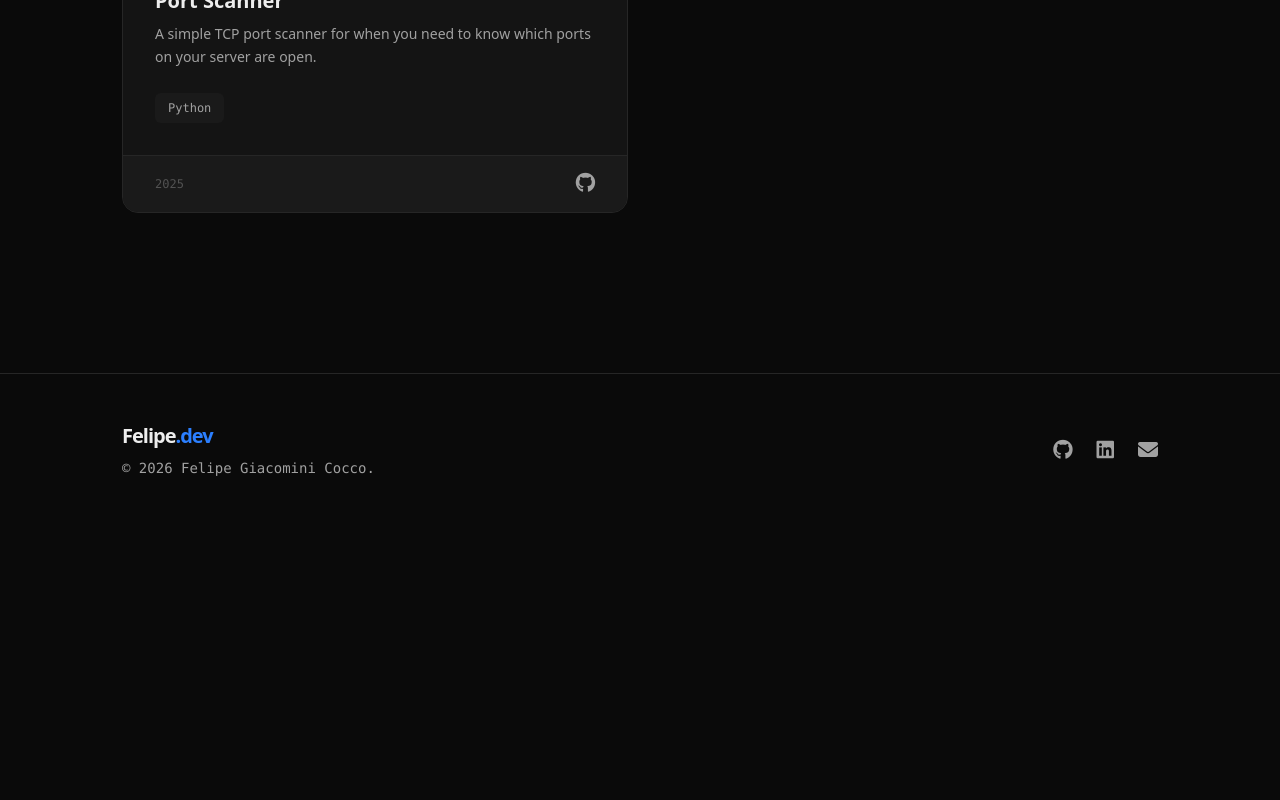
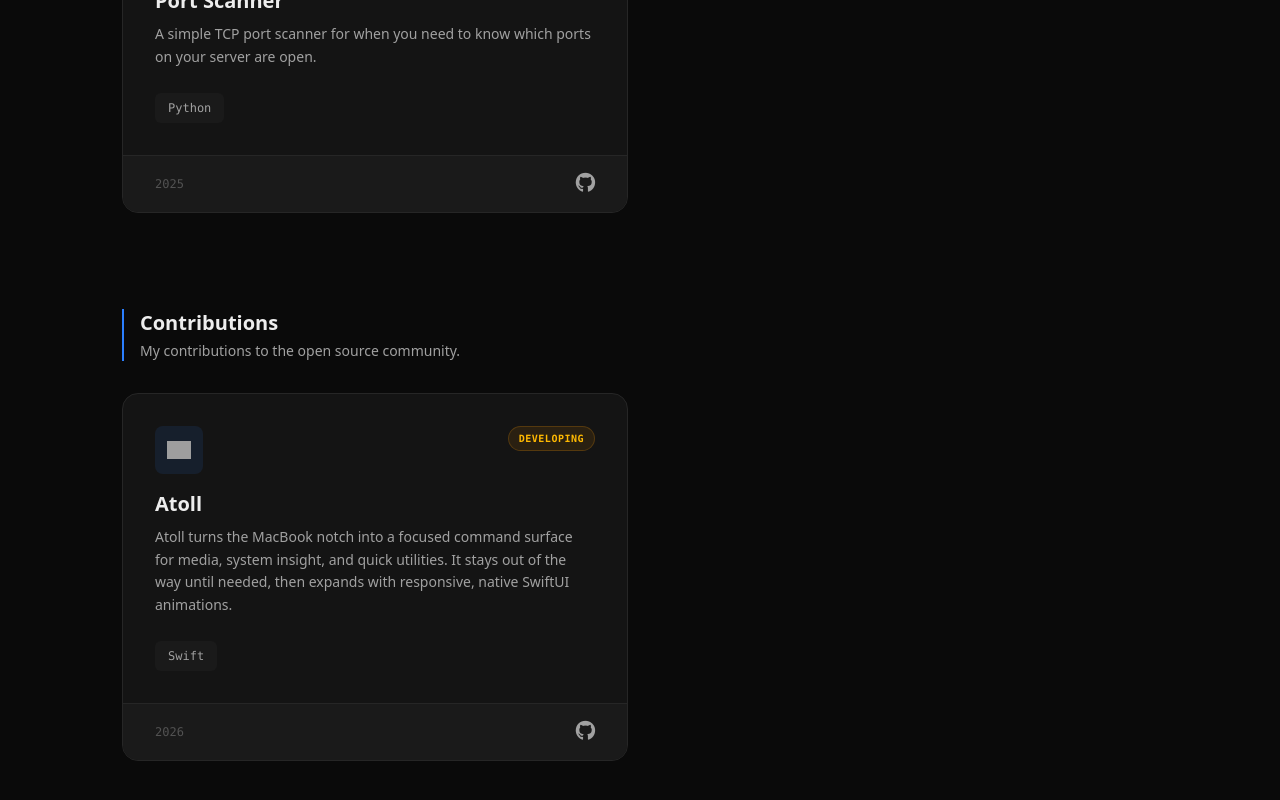
Before and after one commit to FeCocco/fecocco.github.io, a Next.js app: page /en in a window 1280 px wide. Shown: the part 3138-3938 px from the top of the page. Before the commit the page ends 3664 px from the top, so only its background shows below. Built offline with nearby package versions, Linux system fonts and the light colour scheme; grey boxes are pictures that could not be loaded.

Commit message:
Update: Add "Contributions" section to Projects with dynamic dictionary support and improve icon handling in `ProjetoCard`

```diff
--- a/src/components/sections/projects.jsx
+++ b/src/components/sections/projects.jsx
@@ -72,6 +72,23 @@ export default function Projects({dict}) {
                     status: dict.badges.concluded
                 }
             ]
+        },
+
+        {
+            id: "contribution",
+            title: dict.contributions.title,
+            description: dict.contributions.description,
+            projects: [
+                {
+                    icon: "https://github.com/Ebullioscopic/Atoll/blob/main/.github/assets/atoll-logo.png?raw=true",
+                    title: "Atoll",
+                    description: dict.contributions.atoll,
+                    techs: ["Swift"],
+                    data: "2026",
+                    githubUrl: "https://github.com/Ebullioscopic/Atoll.git",
+                    status: dict.badges.developing
+                }
+            ]
         }
     ];
 
--- a/src/components/ui/projetoCard.jsx
+++ b/src/components/ui/projetoCard.jsx
@@ -2,7 +2,12 @@ import TechBadge from "@/components/ui/TechBadge";
 import StatusBadge from "@/components/ui/StatusBadge";
 import { ExternalLink } from "lucide-react";
 
-export default function ProjetoCard({ icon: Icon, title, description, techs, data, githubUrl, deployUrl, status, dict }) {
+export default function ProjetoCard({ icon, title, description, techs, data, githubUrl, deployUrl, status, dict }) {
+
+    const isImageUrl = typeof icon === 'string';
+    let IconComponent;
+    IconComponent = icon;
+
     return (
         <div
             className="flex flex-col rounded-2xl border overflow-hidden transition-all group h-full hover:border-blue-500/30"
@@ -18,7 +23,17 @@ export default function ProjetoCard({ icon: Icon, title, description, techs, dat
 
                     {/* Ícone do Projeto */}
                     <div className="text-blue-500 bg-blue-500/10 p-3 rounded-lg w-fit">
-                        {Icon && <Icon size={24} strokeWidth={2.5} />}
+                        {isImageUrl ? (
+                            /* Se for URL, renderiza imagem */
+                            <img
+                                src={icon}
+                                alt={title}
+                                className="w-6 h-6 object-contain"
+                            />
+                        ) : (
+                            /* Se for Componente (Lucide), renderiza como tag */
+                            IconComponent && <IconComponent size={24} strokeWidth={2.5} />
+                        )}
                     </div>
 
                     <StatusBadge status={status} dict={dict}/>
--- a/src/dictionaries/en.json
+++ b/src/dictionaries/en.json
@@ -43,6 +43,11 @@
       "description": "CLI tools and infrastructure automation to optimize workflows.",
       "port_scanner": "A simple TCP port scanner for when you need to know which ports on your server are open."
     },
+    "contributions": {
+      "title": "Contributions",
+      "description": "My contributions to the open source community.",
+      "atoll": "Atoll turns the MacBook notch into a focused command surface for media, system insight, and quick utilities. It stays out of the way until needed, then expands with responsive, native SwiftUI animations."
+    },
     "badges": {
       "concluded": "Concluded",
       "developing": "Developing",
--- a/src/dictionaries/pt.json
+++ b/src/dictionaries/pt.json
@@ -43,6 +43,11 @@
       "description": "Ferramentas CLI e automações de infraestrutura para otimizar fluxos de trabalho.",
       "port_scanner": "Um scanner de porta TCP simples para quando você precisa saber quais portas do seu servidor estão abertas."
     },
+    "contributions": {
+      "title": "Contribuições",
+      "description": "Minhas colaborações na comunidade open source.",
+      "atoll": "O Atoll transforma o notch do MacBook em uma superfície de comando focada para mídia, informações do sistema e utilitários rápidos. Ele permanece discreto até ser necessário, expandindo-se com animações nativas e responsivas do SwiftUI."
+    },
     "badges": {
       "concluded": "Concluído",
       "developing": "Em Desenvolvimento",
```
